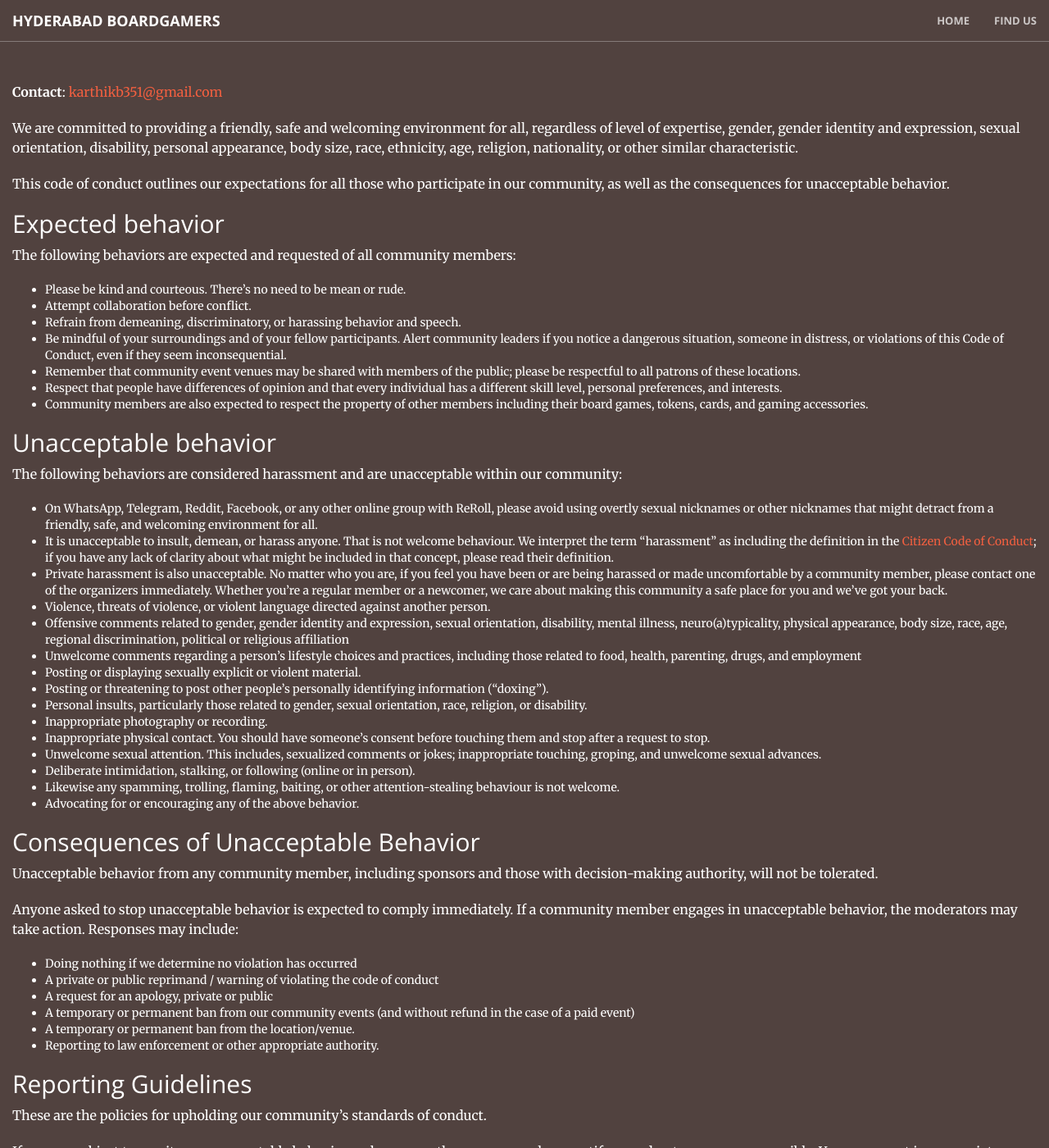
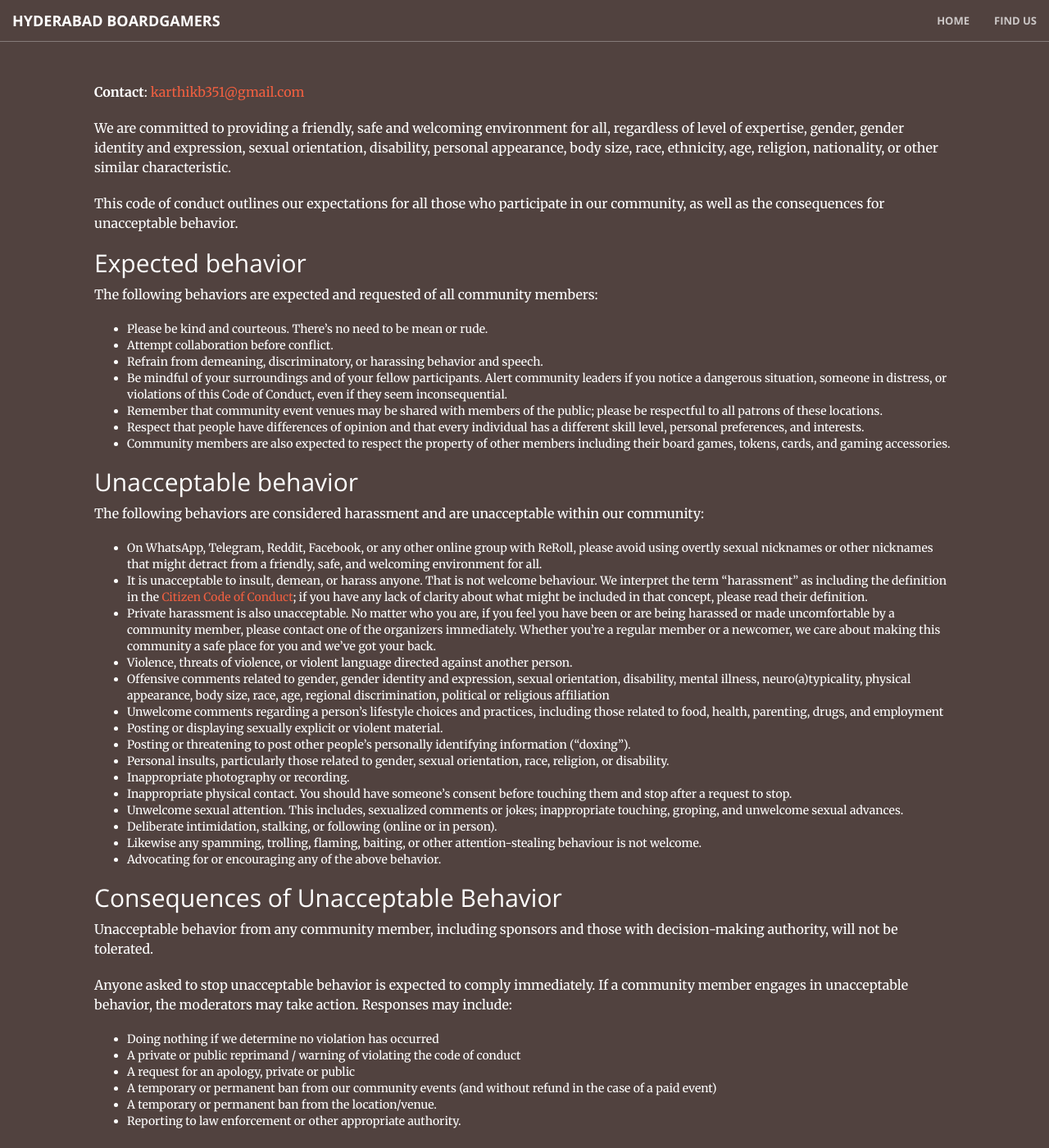
Before and after one commit to hymnzzy/hymnzzy.github.io, a Jekyll site: the page built from conduct.md, in a window 1280 px wide and 1400 px high. Shown: the whole window at 82% size. Built offline with Jekyll 4.4.1, drawn with Linux system fonts in a browser that asks for light colours.

Commit message:
Update _sass/_base.scss

```diff
--- a/_sass/_base.scss
+++ b/_sass/_base.scss
@@ -209,9 +209,12 @@ header {
 // Conduct Page
 
 article#conduct{
-    padding: 100px 0;
+    padding: 100px 25px;
     background: #51423f;
     color: white;
+	@media (min-width: 768px) {
+        padding: 100px;
+    }
 }
 
 // Sections
```
